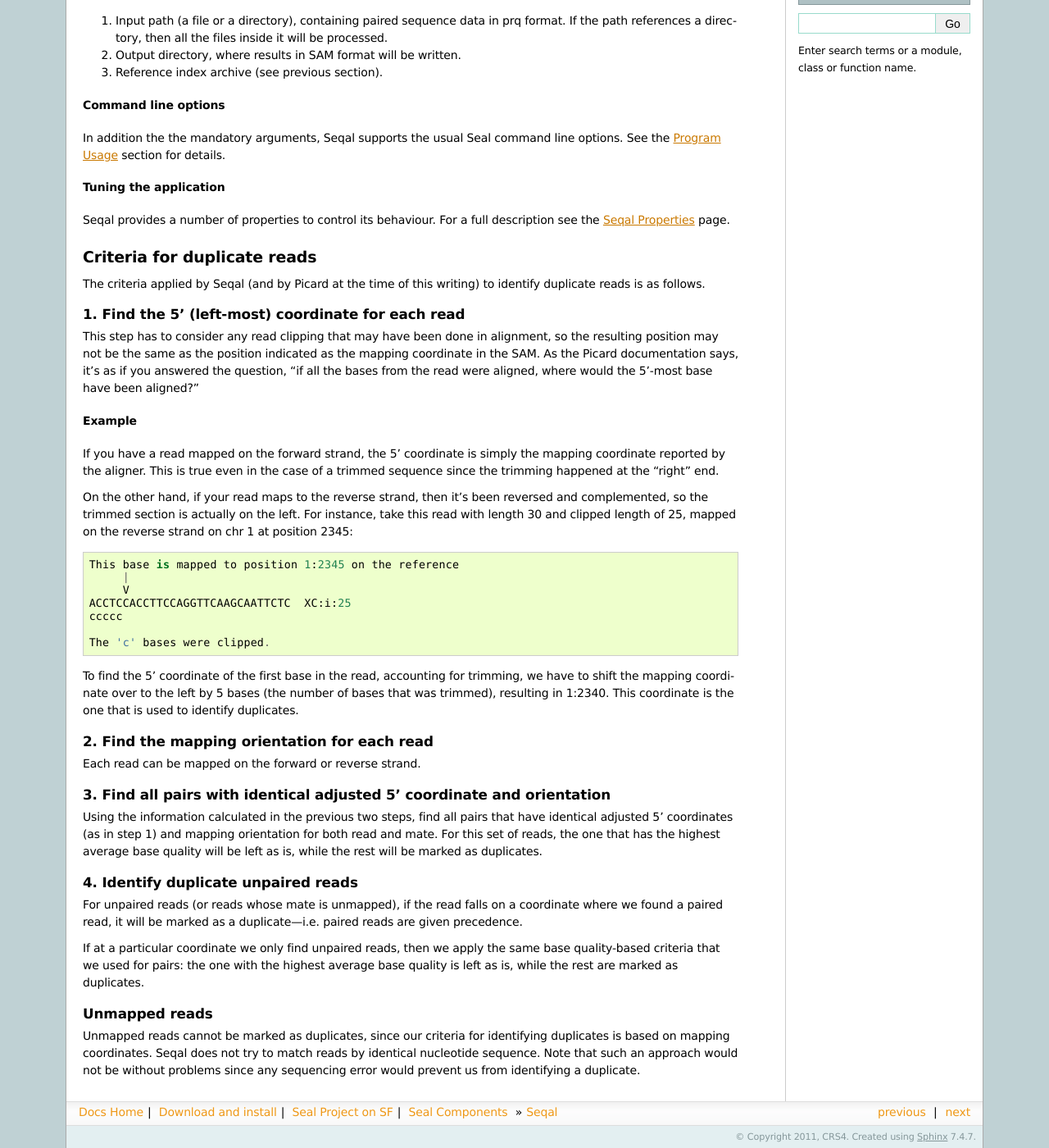
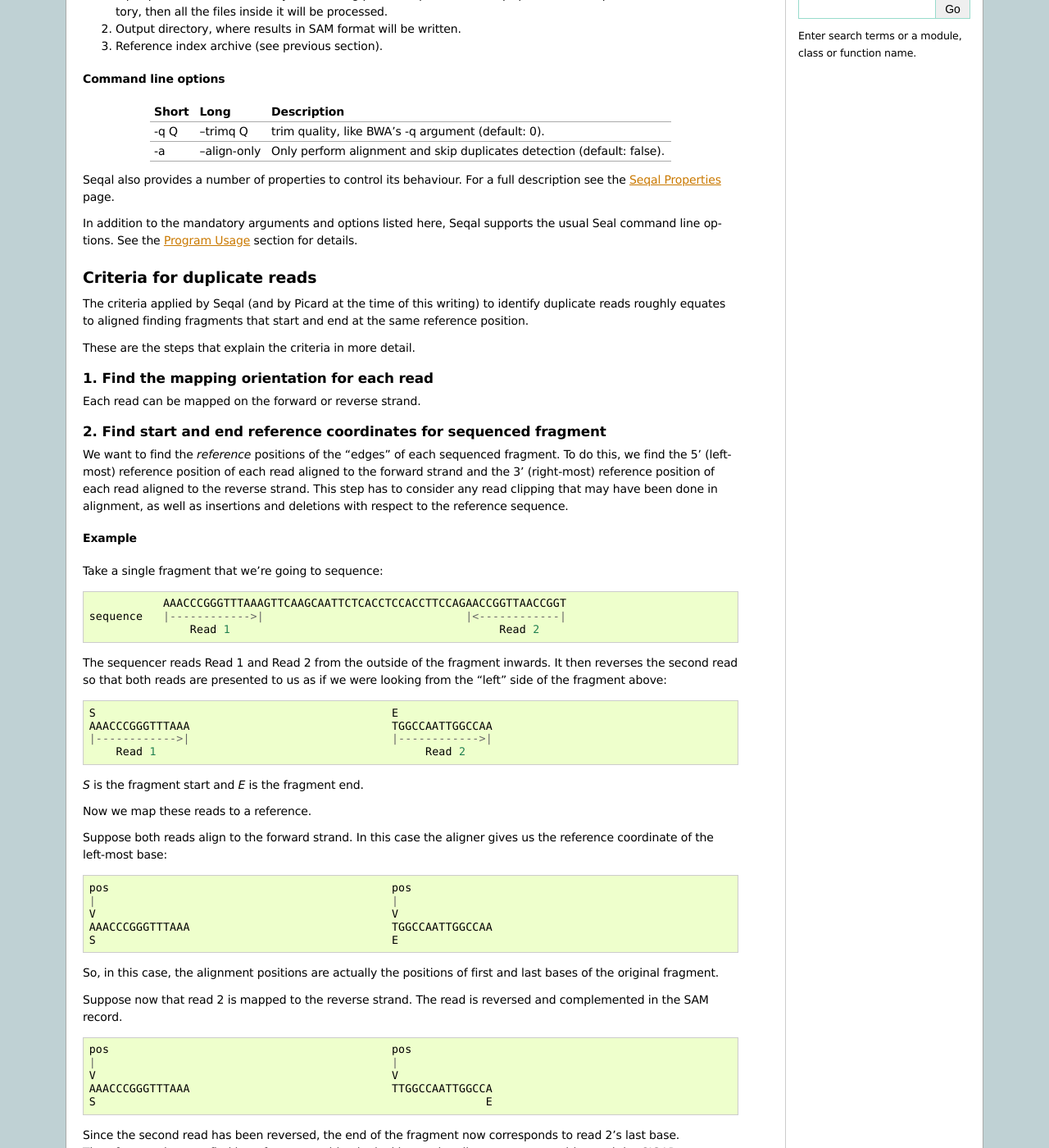
Before and after one commit to crs4/seal, a Sphinx documentation site: the page built from docs/seqal_index.rst, in a window 1280 px wide and 1400 px high, scrolled down 960 px. Shown: the whole window at 82% size. Built offline with Sphinx 7.4.7, drawn with Linux system fonts in a browser that asks for light colours; some of the changed text lies outside the part shown.

Commit message:
Updated seqal documentation.

```diff
--- a/docs/seqal_index.rst
+++ b/docs/seqal_index.rst
@@ -8,8 +8,6 @@ Seqal is a distributed short read mapping and duplicate removal tool.
 It implements a distributed version of the BWA_ aligner, and adds a duplicate
 read identification feature using the same criteria as the `Picard MarkDuplicates`_
 command (see below for details).
-
-Seqal is part of the :ref:`Seal <index>` suite of sequence alignment applications.
 
 Usage
 ++++++
@@ -75,91 +73,153 @@ The command takes the following arguments:
 Command line options
 .......................
 
-In addition the the mandatory arguments, Seqal supports the usual Seal command
-line options.  See the :ref:`program_usage` section for details.
+======= ============= =========================================================
+ Short  Long           Description
+======= ============= =========================================================
+ -q Q   --trimq Q     trim quality, like BWA's -q argument (default: 0).
+ -a     --align-only  Only perform alignment and skip duplicates detection
+                      (default: false).
+======= ============= =========================================================
 
+Seqal also provides a number of properties to control its behaviour.
+For a full description see the :ref:`seqal_options` page.
 
-Tuning the application
-.............................
+In addition to the mandatory arguments and options listed here, Seqal supports
+the usual Seal command line options.  See the :ref:`program_usage` section for
+details.
 
-Seqal provides a number of properties to control its behaviour.
-For a full description see the :ref:`seqal_options` page.
 
 Criteria for duplicate reads
 ++++++++++++++++++++++++++++++
 
-The criteria applied by Seqal (and by Picard at the time of this writing) to
-identify duplicate reads is as follows.
+The criteria applied by Seqal (and by Picard at the time of this writing)
+to identify duplicate reads roughly equates to aligned finding fragments
+that start and end at the same reference position.
 
-1. Find the 5' (left-most) coordinate for each read
+These are the steps that explain the criteria in more detail.
+
+1. Find the mapping orientation for each read
+----------------------------------------------
+
+Each read can be mapped on the forward or reverse strand.
+
+
+2. Find start and end reference coordinates for sequenced fragment
 ---------------------------------------------------------------------
 
-This step has to consider
-any read clipping that may have been done in alignment, so the resulting position may
-not be the same as the position indicated as the mapping coordinate in the SAM.
-As the Picard documentation says, it's as if you answered the question, "if all
-the bases from the read were aligned, where would the 5'-most base have been aligned?"
+We want to find the *reference* positions of the "edges" of each sequenced
+fragment.  To do this, we find the 5' (left-most) reference position of each
+read aligned to the forward strand and the 3' (right-most) reference position of
+each read aligned to the reverse strand.  This step has to consider any read
+clipping that may have been done in alignment, as well as insertions and
+deletions with respect to the reference sequence.
 
 Example
 ..........
 
-If you have a read mapped on the forward strand, the 5' coordinate is simply the
-mapping coordinate reported by the aligner.  This is true even in the case of a
-trimmed sequence since the trimming happened at the "right" end.
 
-On the other hand, if your read maps to the reverse strand, then it's been
-reversed and complemented, so the trimmed section is actually on the left.  For
-instance, take this read with length 30 and clipped length of 25, mapped on the
-reverse strand on chr 1 at position 2345::
+Take a single fragment that we're going to sequence::
 
-  This base is mapped to position 1:2345 on the reference
-       |
-       V
-  ACCTCCACCTTCCAGGTTCAAGCAATTCTC  XC:i:25
-  ccccc
+             AAACCCGGGTTTAAAGTTCAAGCAATTCTCACCTCCACCTTCCAGAACCGGTTAACCGGT
+  sequence   |------------>|                              |<------------|
+                 Read 1                                        Read 2
 
-  The 'c' bases were clipped.
+The sequencer reads Read 1 and Read 2 from the outside of the fragment inwards.
+It then reverses the second read so that both reads are presented to us as if we
+were looking from the "left" side of the fragment above::
 
-To find the 5' coordinate of the first base in the read, accounting for
-trimming, we have to shift the mapping coordinate over to the left by 5 bases
-(the number of bases that was trimmed), resulting in 1:2340.  This coordinate
-is the one that is used to identify duplicates.
+             S                                            E
+             AAACCCGGGTTTAAA                              TGGCCAATTGGCCAA
+             |------------>|                              |------------>|
+                 Read 1                                        Read 2
 
-2. Find the mapping orientation for each read
-----------------------------------------------
+*S* is the fragment start and *E* is the fragment end.
 
-Each read can be mapped on the forward or reverse strand.
 
-3. Find all pairs with identical adjusted 5' coordinate and orientation
+Now we map these reads to a reference.
+
+Suppose both reads align to the forward strand.  In this case the aligner gives
+us the reference coordinate of the left-most base::
+
+       pos                                          pos
+       |                                            |
+       V                                            V
+       AAACCCGGGTTTAAA                              TGGCCAATTGGCCAA
+       S                                            E
+
+So, in this case, the alignment positions are actually the positions of first
+and last bases of the original fragment.
+
+
+Suppose now that read 2 is mapped to the reverse strand.  The read is reversed
+and complemented in the SAM record.
+
+::
+
+       pos                                          pos
+       |                                            |
+       V                                            V
+       AAACCCGGGTTTAAA                              TTGGCCAATTGGCCA
+       S                                                          E
+
+Since the second read has been reversed, the end of the fragment now corresponds to
+read 2's last base.  Therefore, we have to find its reference position by
+looking at the alignment start position and the CIGAR operators.
+We have an analogous case when Read 1 is aligned to the reverse strand.
+
+Not all CIGAR operators are equal of course.  To calculate the reference
+position of the last base of the read, we begin with the alignment position and
+then slide it down the reference with each operation that "consumes" reference
+bases (e.g. Match, Delete, etc.).  For instance, the last base of a read aligned
+on chromosome 1 at position 1234, with CIGAR 17M1D74M, would be at position::
+
+  1234 + 17 + 1 + 74 - 1 = 1325
+
+The '-1' is to avoid going one position past the end of the read.
+
+On the other hand, a read at position 1234 with CIGAR 15S22M1I63M would have its
+last base at::
+
+  1234 + 22 + 63 - 1 = 1318
+
+Notice that we skip the soft clipped bases (the alignment position in the SAM
+refers to the first unclipped base on the 5' side) and that we also skip the
+insertion, since that base on the read has no corresponding base on the
+reference.
+
+
+
+
+3. Find pairs with identical read coordinates and orientation
 ----------------------------------------------------------------------------
 
-Using the information calculated in the previous two steps, find all pairs
-that have identical adjusted 5' coordinates (as in step 1) and mapping
-orientation for both read and mate.  For this set of reads, the one that has
-the highest average base quality will be left as is, while the rest will be
-marked as duplicates.
+Using the information calculated in the previous two steps, find all pairs that
+have identical adjusted coordinates (as in step 2) and mapping orientation for
+both read and mate.  With this criteria we identify sets of equivalent reads.
+Given a set, leave the pair with the highest base qualities as is, while we label
+the rest as duplicates.
+
+To decide which pair has the best quality, we sum all base qualities >= 15.  The
+pair with the highest sum "wins".
 
 4. Identify duplicate unpaired reads
 ----------------------------------------
 
-For unpaired reads (or reads whose mate is unmapped), if the read falls on a
-coordinate where we found a paired read, it will be marked as a duplicate---i.e.
-paired reads are given precedence.
+For unpaired reads (or reads whose mate is unmapped), if the read's adjusted
+coordinate (as in step 2) falls on a coordinate where we found a paired read, it
+will be marked as a duplicate---i.e.  paired reads are given precedence.
 
-If at a particular coordinate we only find unpaired reads, then we apply the
-same base quality-based criteria that we used for pairs:  the one with the
-highest average base quality is left as is, while the rest are marked as duplicates.
+If instead for a particular coordinate and orientation we only find unpaired
+reads, then we apply the same base quality-based criteria that we used for
+pairs:  the one with the highest ``sum( base qualities >= 15 )`` base quality is left
+as is, while the rest are marked as duplicates.
 
 Unmapped reads
 --------------------
 
 Unmapped reads cannot be marked as duplicates, since our criteria for
 identifying duplicates is based on mapping coordinates.  Seqal does not try to
-match reads by identical nucleotide sequence.  Note that such an approach
-would not be without problems since any sequencing error would prevent us from
-identifying a duplicate.
-
-
+match reads by identical nucleotide sequence.
 
 
 
```
